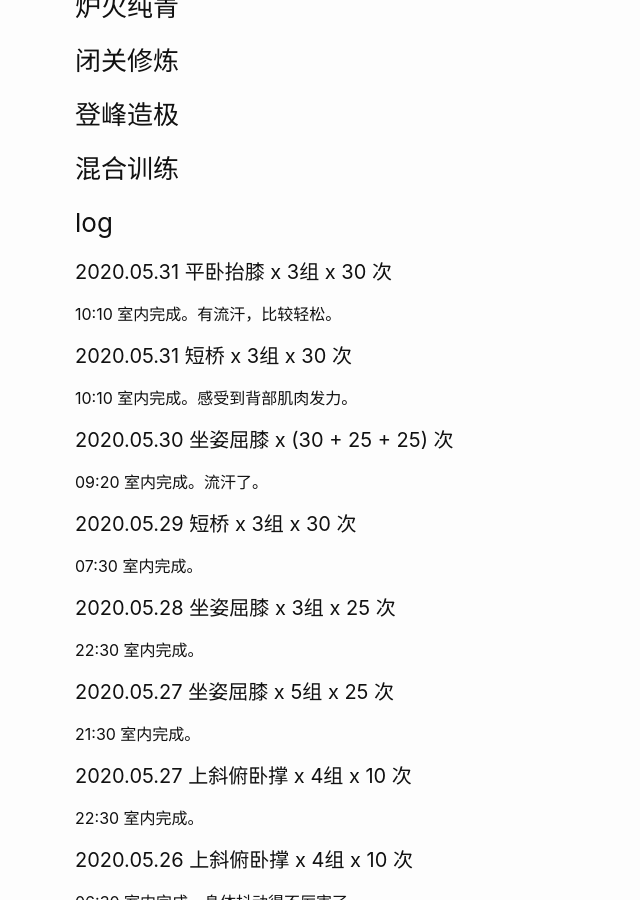
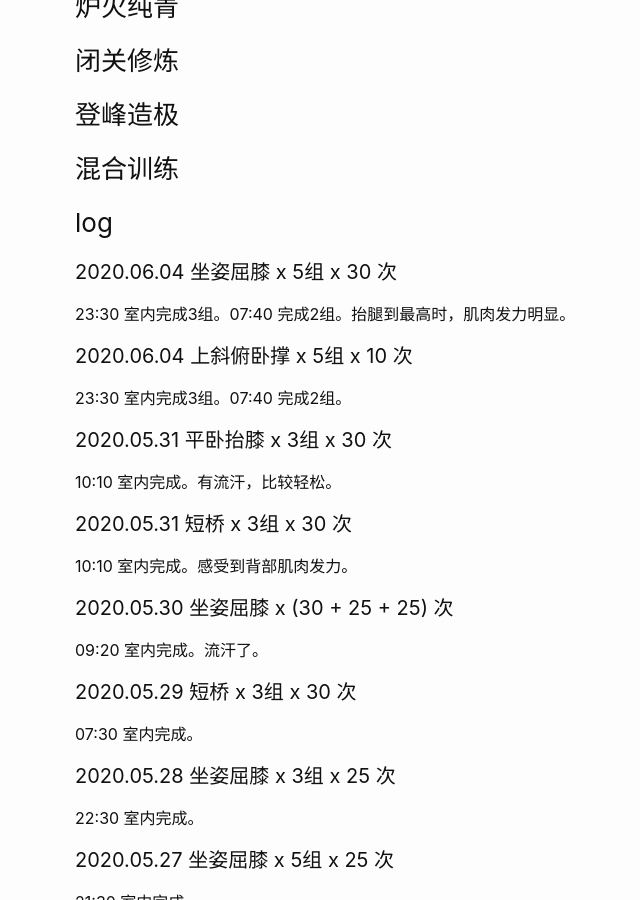
Before and after one commit to wangtiga/wangtiga.github.io, a Jekyll site: the page built from _previews/exercise.md, in a window 1280 px wide and 900 px high, scrolled down 653 px. Shown: the whole window, without its empty margins (195-835 px from the left). Built offline with Jekyll 4.4.1, drawn with Linux system fonts in a browser that asks for light colours.

Commit message:
updated from tcloud

```diff
--- a/_previews/exercise.md
+++ b/_previews/exercise.md
@@ -29,6 +29,16 @@ tags:   todo
 
 
 ### log
+
+
+#### 2020.06.04 坐姿屈膝 x 5组 x 30 次
+
+23:30 室内完成3组。07:40 完成2组。抬腿到最高时，肌肉发力明显。
+
+#### 2020.06.04 上斜俯卧撑 x 5组 x 10 次
+
+23:30 室内完成3组。07:40 完成2组。
+
 
 
 #### 2020.05.31 平卧抬膝 x 3组 x 30 次
```
